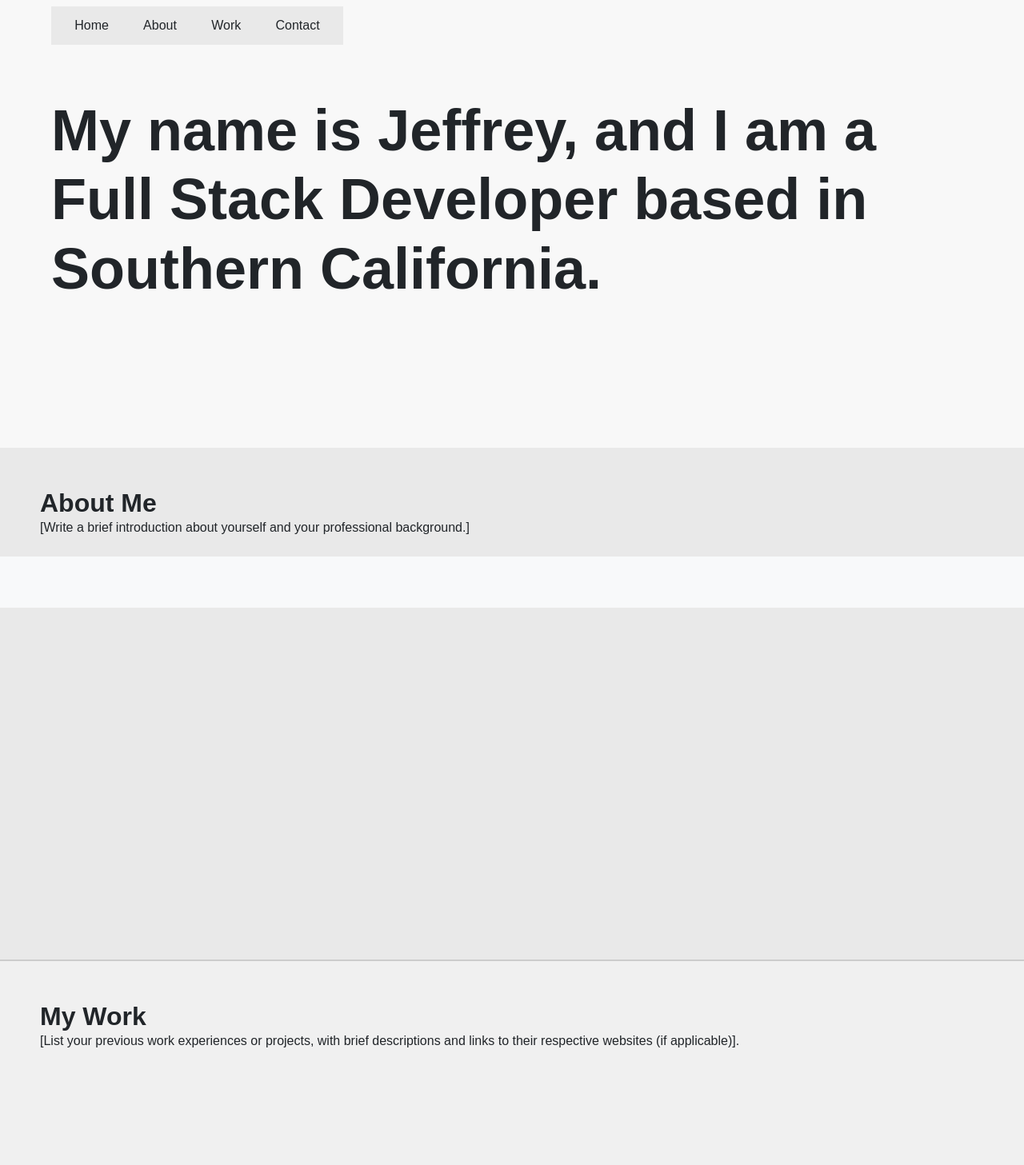
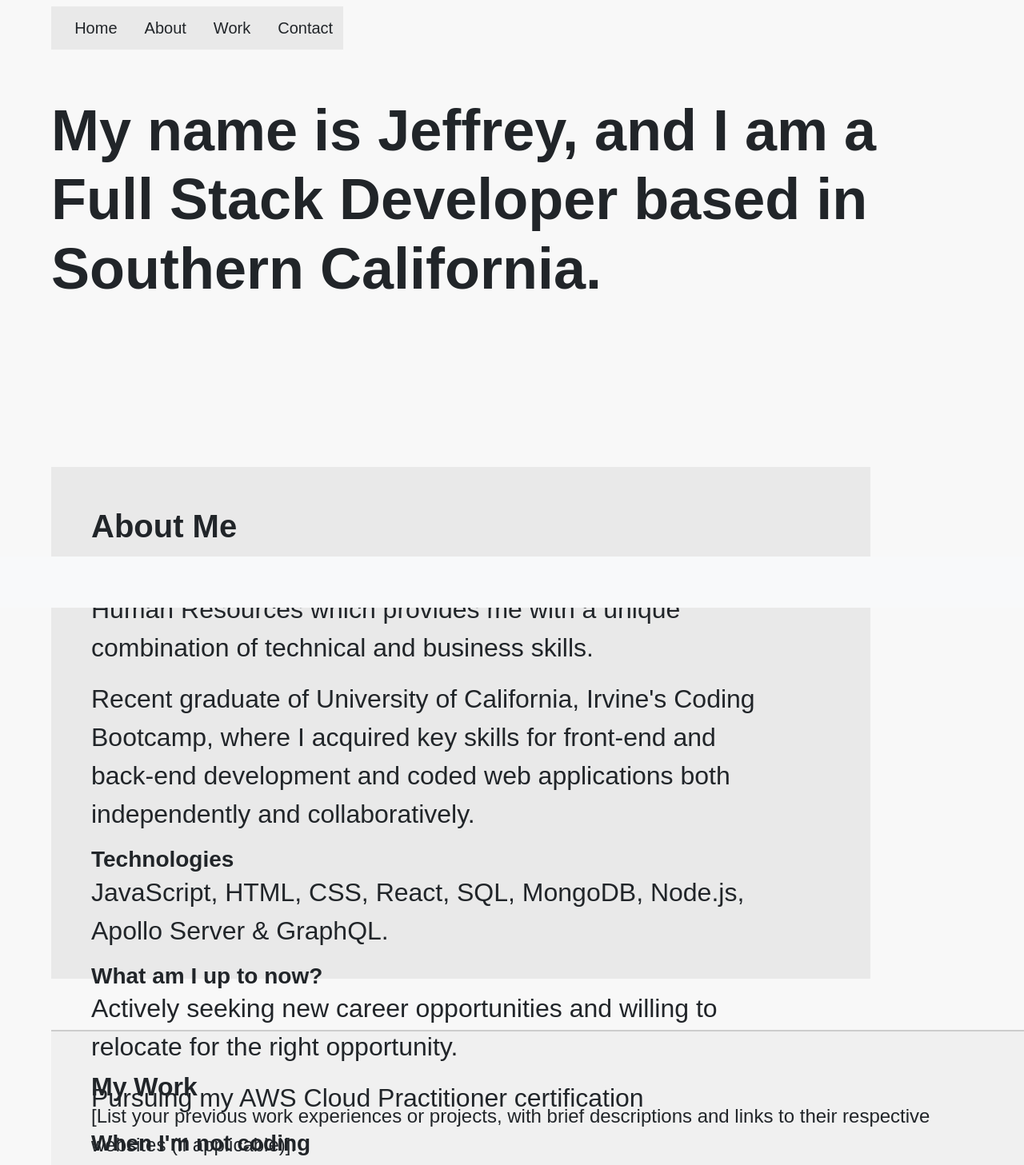
Before and after one commit to jffsun/portfolio-app, a React (Create React App) app: page / in a window 1280 px wide. Shown: the part 40-1497 px from the top of the page at 80% size. Built offline with nearby package versions, Linux system fonts and the light colour scheme.

Commit message:
About section content, About section styling, Home page spacing

```diff
--- a/src/components/Navbar.js
+++ b/src/components/Navbar.js
@@ -46,9 +46,8 @@ const Navbar = () => {
               activeClass="active"
               to="home"
               spy={true}
-              smooth={true}
               offset={-70}
-              duration={500}
+              duration={300}
             >
               Home
             </Link>
--- a/src/pages/About.js
+++ b/src/pages/About.js
@@ -2,9 +2,41 @@ import React from 'react';
 
 const About = () => {
   return (
-    <div className="about" id="about">
-      <h2>About Me</h2>
-      <p>[Write a brief introduction about yourself and your professional background.]</p>
+    <div className="about-container" id="about">
+      <div className="about-header">
+        <h2>About Me</h2>
+      </div>
+      <div className="about-content">
+        <p>
+          Full Stack Developer with a background in Finance and Human Resources
+          which provides me with a unique combination of technical and business skills.
+        </p>
+        <p>
+          Recent graduate of University of California, Irvine's Coding Bootcamp, where I
+          acquired key skills for front-end and back-end development and coded web
+          applications both independently and collaboratively.
+          {/* Certificate / graduation logo */}
+        </p>
+        <h3>Technologies</h3>
+        <p>
+          JavaScript, HTML, CSS, React, SQL, MongoDB, Node.js, Apollo Server & GraphQL.
+          {/* Insert logos for each side by side */}
+        </p>
+        <h3>
+          What am I up to now?
+        </h3>
+          <p>
+            Actively seeking new career opportunities and willing to relocate for the right opportunity.
+          </p>
+          <p>
+            Pursuing my AWS Cloud Practitioner certification
+          </p>
+        <h3>When I'm not coding</h3>
+        <p>
+          You can find me in the gym, listening to neuroscience podcasts, or on the trails training for my first marathon!
+          {/* Animation of brain training / working out */}
+        </p>
+      </div>
     </div>
   );
 };
--- a/src/pages/Contact.js
+++ b/src/pages/Contact.js
@@ -4,7 +4,8 @@ const Contact = () => {
   return (
     <div className="contact" id="contact">
       <h2>Contact Me</h2>
-      <p>[Provide your contact information, such as your email, phone number, and social media handles. Also, include a contact form that visitors can fill out to send you a message.]</p>
+      <p>Looking to expand my professional network and explore new possibilities in the world of software development.</p>
+      <p>Provide your contact information, such as your email, phone number, and social media handles. Also, include a contact form that visitors can fill out to send you a message.</p>
     </div>
   );
 };
--- a/src/pages/Home.js
+++ b/src/pages/Home.js
@@ -4,7 +4,7 @@ const Home = ({ pageTitle }) => {
 
   return (
     <div className="home-container" id="home">
-      <div className="home-contents">
+      <div className="home-content">
         <h1>My name is Jeffrey, and I am a</h1>
         <h1>Full Stack Developer based in</h1>
         <h1>Southern California.</h1>
--- a/src/styles/global.css
+++ b/src/styles/global.css
@@ -74,7 +74,7 @@ td {
 /* Reset font styles */
 body {
   font-family: sans-serif;
-  font-size: 1rem;
+  font-size: 1.5rem;
   line-height: 1.5;
   font-weight: normal;
 }
@@ -94,9 +94,7 @@ ul {
 
 /* global styles */
 body {
-  font-family: Arial, sans-serif;
-  font-size: 16px;
-  line-height: 1.5;
+  font-family: Arial, Helvetica, sans-serif;
   background-color: #f8f8f8;
 }
 
@@ -155,7 +153,7 @@ a:hover {
 .nav-link {
   /* 5px top bottom and 10px left right */
   padding: 0 5%;
-  font-size: 1em;
+  font-size: 1.25rem;
 }
 
 .home-container {
@@ -163,25 +161,37 @@ a:hover {
   padding-top: 10vh;
   margin-left: 5vw;
   width: 75vw;
-  height: 65vh;
+  height: 60vh;
   background-color: #f8f8f8;
 }
 
-.home-contents {
+.home-content {
   display: block;
   align-items: center;
   justify-content: center;
   white-space: nowrap;
 }
 
-.home-contents h1 {
+.home-content h1 {
   font-size: 5rem;
 }
 
-.about {
+.about-container {
   background-color: #e9e9e9;
   height: 80vh;
+  margin: 5vw;
+  width: 80vw;
   padding: 50px;
+}
+
+.about-header h2 {
+  margin-bottom: 1vh;
+  font-size: 2.5rem;
+}
+
+.about-content {
+  width: 65vw;
+  font-size: 2rem;
 }
 
 .work {
@@ -189,12 +199,14 @@ a:hover {
   height: 80vh;
   border-top: 2px solid #ccc;
   border-bottom: 2px solid #ccc;
+  margin-left: 5vw;
   padding: 50px;
 }
 
 .contact {
   background-color: #f8f8f8;
   height: 80vh;
+  margin-left: 5vw;
   padding: 50px;
 }
 
@@ -230,21 +242,21 @@ footer button {
 
 /* Medium devices (tablets) */
 @media screen and (min-width: 768px) and (max-width: 1023px) {
-  .home-contents h1 {
+  .home-content h1 {
     font-size: 3rem;
   }
 }
 
 /* Large devices (laptops/desktops) */
 @media screen and (min-width: 1024px) and (max-width: 1199px) {
-  .home-contents h1 {
+  .home-content h1 {
     font-size: 4rem;
   }
 }
 
 /* Extra-large devices (large desktops) */
 @media screen and (min-width: 1200px) and (max-width: 1980px) {
-  .home-contents h1 {
+  .home-content h1 {
     font-size: 4.5rem;
   }
 }
```
